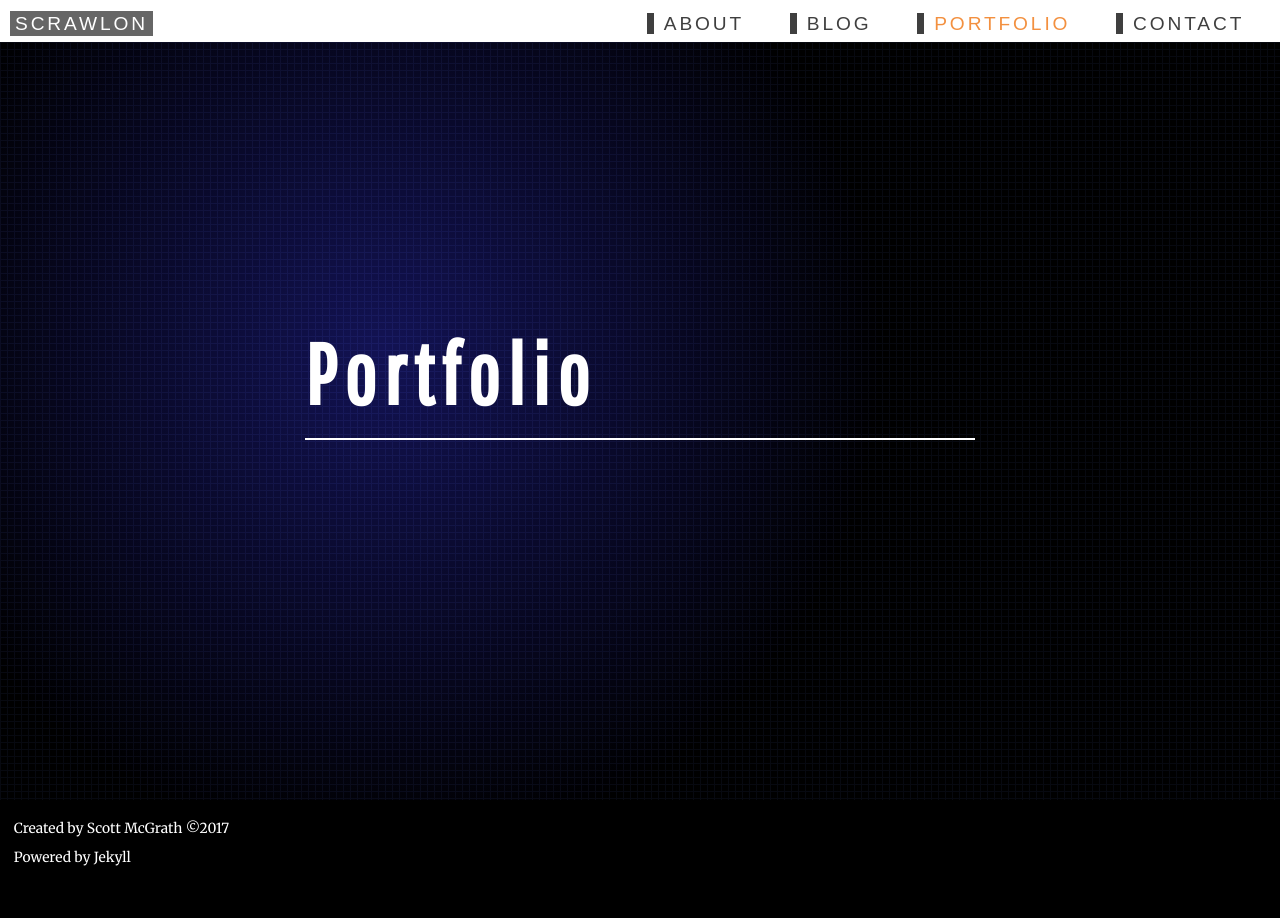
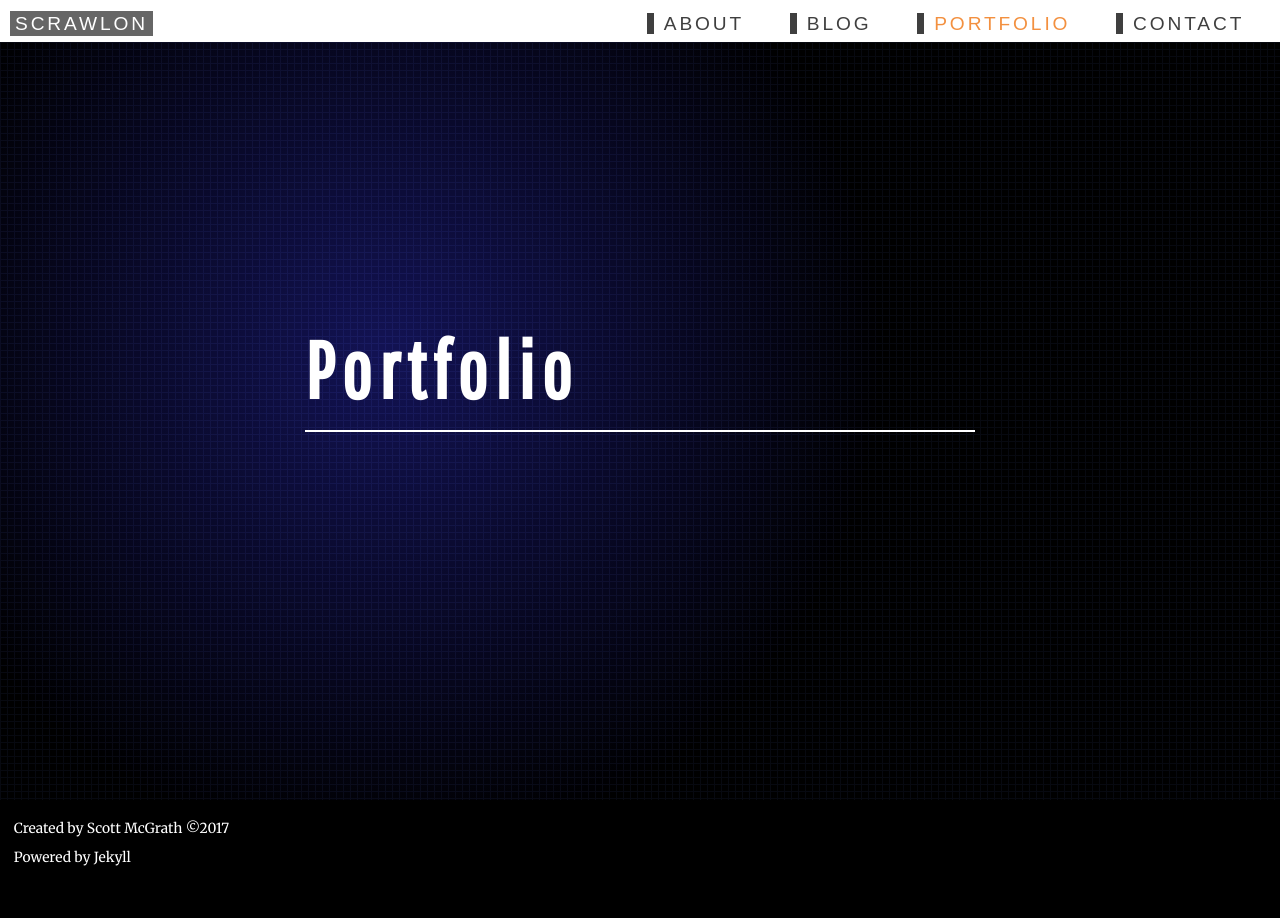
Before and after one commit to scrawlon/scrawlon.github.io, a Jekyll site: the page built from portfolio.html, in a window 1280 px wide. Built offline with Jekyll 4.4.1, drawn with Linux system fonts in a browser that asks for light colours.

Commit message:
Reduced Header h1 font-size CSS

```diff
--- a/css/styles.scss
+++ b/css/styles.scss
@@ -464,7 +464,7 @@ header {
       padding: 40% 0 0;
 
       &.page {
-        font-size: 8rem;
+        font-size: 7.5rem;
         border-bottom: 2px solid #FFF;
         line-height: 1.5em;
       }
```
